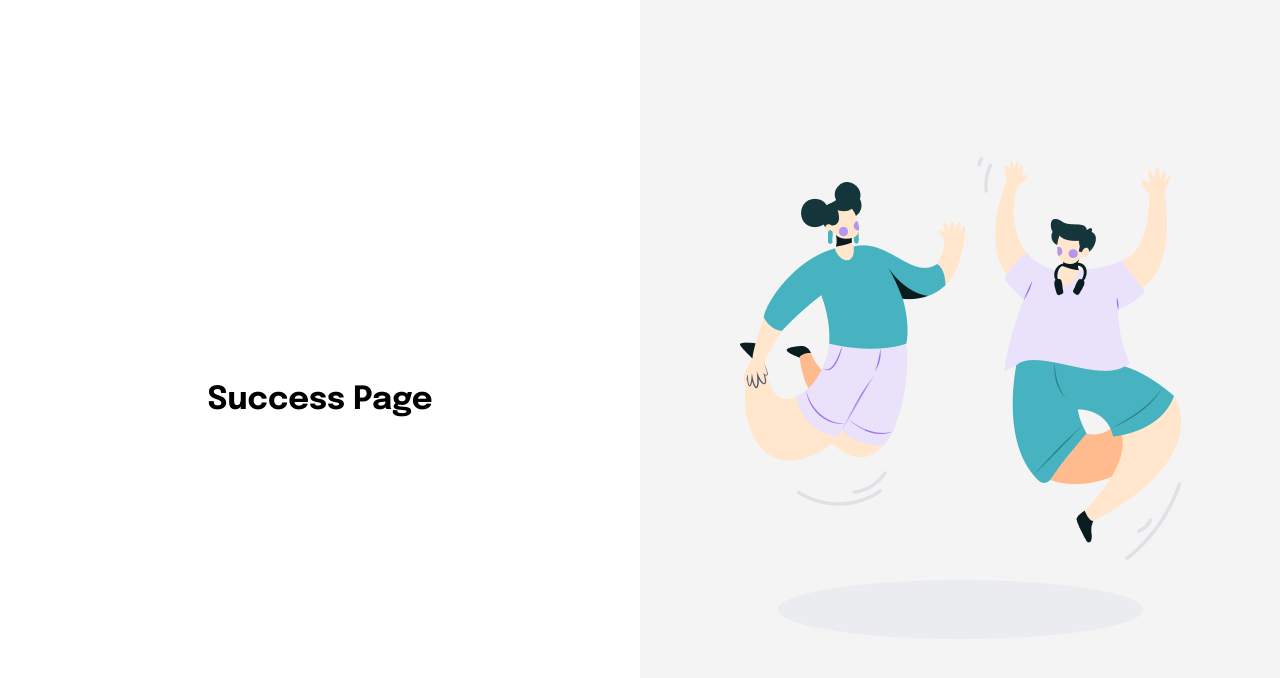
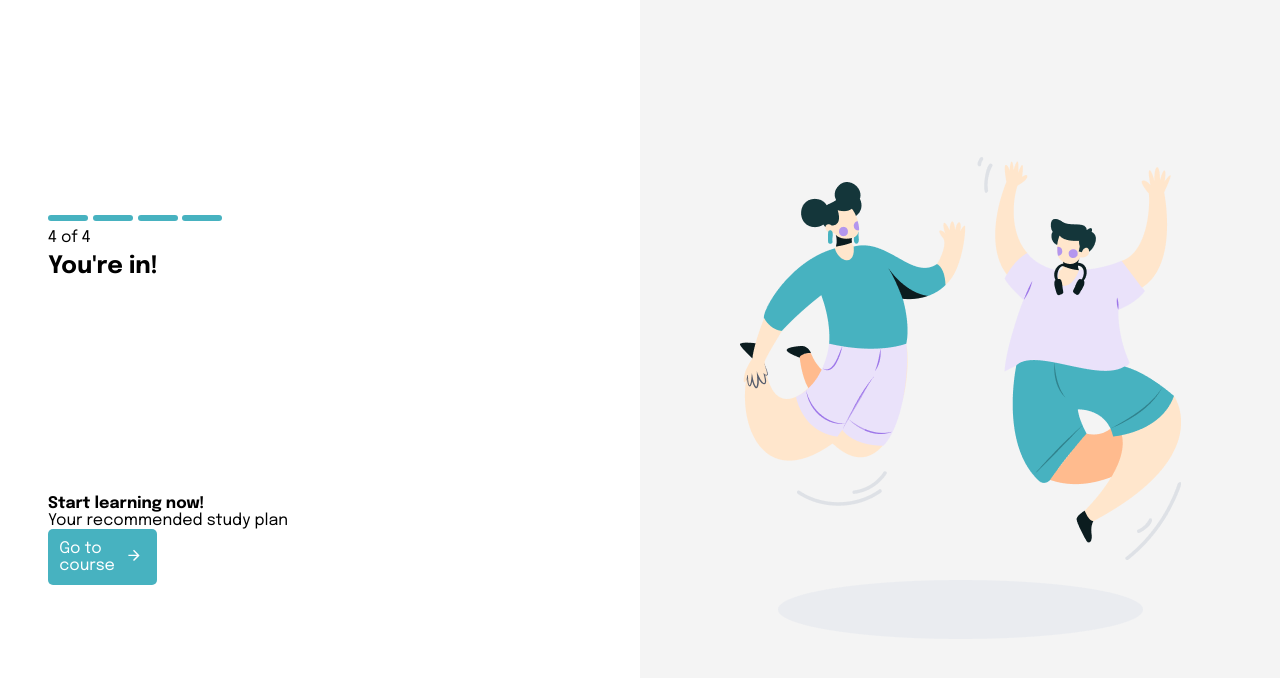
Before and after one commit to luismolinuevo/learnify, a React (Vite) app in the folder client/: page /auth/signup/success in a window 1280 px wide. Shown: the top 678 px of the page. Built offline with nearby package versions, Linux system fonts and the light colour scheme.

Commit message:
updated learningStyles to string array

```diff
--- a/client/src/components/signupFields/daily.jsx
+++ b/client/src/components/signupFields/daily.jsx
@@ -70,7 +70,7 @@ export default function Daily() {
             dailyHours: (sessionStorage.getItem("daily") / 60).toString(),
             deadline: sessionStorage.getItem("deadline"),
             whyLearn: sessionStorage.getItem("reasons"),
-            learningStyle: sessionStorage.getItem("styles")
+            learningStyle: sessionStorage.getItem("styles").split(",")
         };
 
         const data = await createLearningPlan(plan);
--- a/client/src/components/signupFields/success.jsx
+++ b/client/src/components/signupFields/success.jsx
@@ -1,7 +1,35 @@
+import { Container, Box } from "@mui/material"
+import Steps from "./steps";
+import ArrowForwardIcon from '@mui/icons-material/ArrowForward';
+
+
 export default function Success() {
 
 
     return (
-        <h1>Success Page</h1>
+        <Container sx={{ display: "flex", flexDirection: "column", justifyContent: "space-evenly",
+                        height: "100%"
+        }}>
+            <Container sx={{ display: "flex", flexDirection: "column", gap: "0.5em" }}>
+                <Steps number={[1, 2, 3, 4]} />
+                <p>4 of 4</p>
+                <h2>You're in!</h2>
+            </Container>
+            <Container sx={{ display: "flex", flexDirection: "column",}}>
+                <h4>Start learning now!</h4>
+                <p>Your recommended study plan</p>
+                <a
+                    className="continue"
+                    style={{alignSelf: "auto"}}
+                    // style={{ pointerEvents: !active.includes(true) || search == "" || searchError ? "none" : "" }}
+                    href="/auth/signup/success"
+                    // onClick={submitLearningPlan}
+                    >
+                    Go to course <ArrowForwardIcon sx={{
+                        height: "0.7em", transform: "translateY(-1px)"
+                    }} />
+                </a>
+            </Container>
+        </Container>
     )
 }
```
